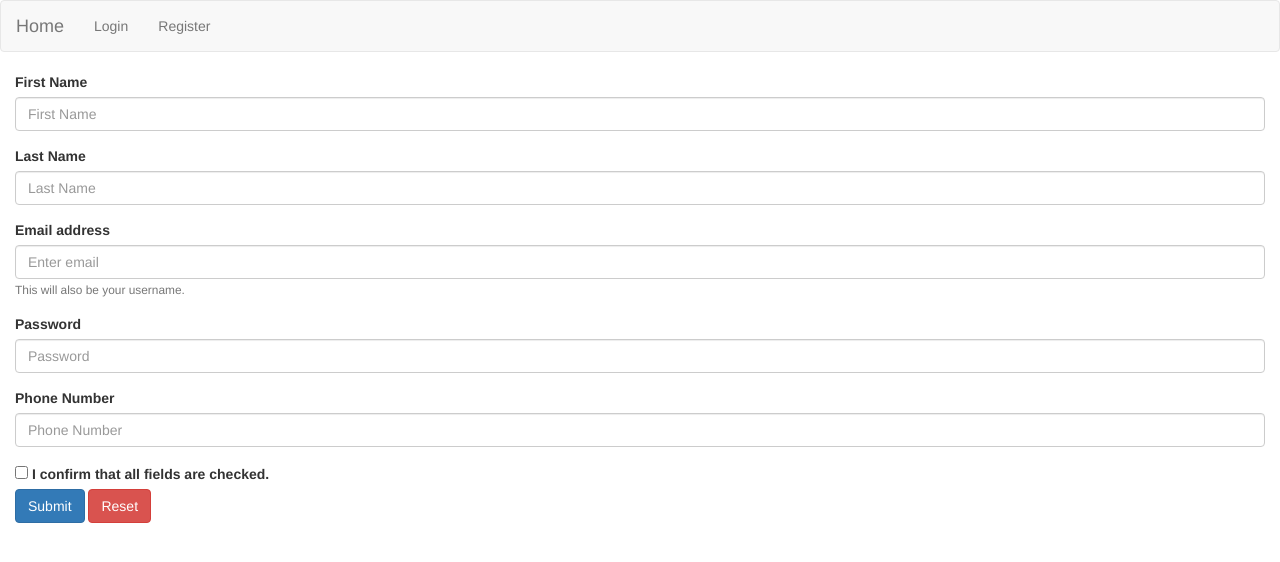
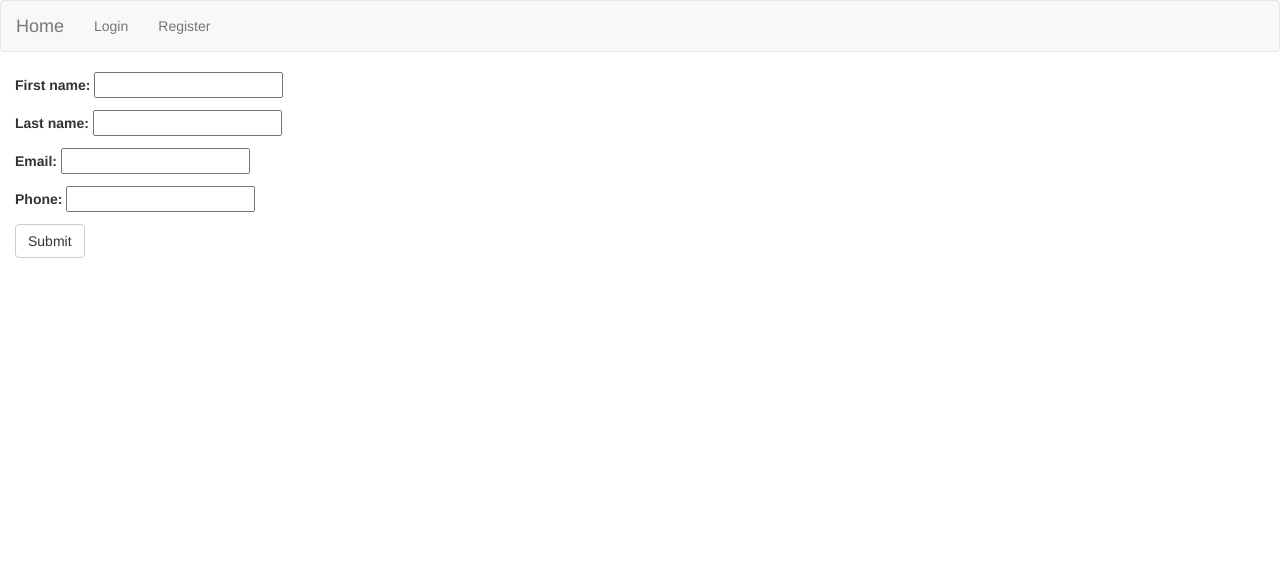
Before and after one commit to delaware2017/team-11, a Django app: template lacc/nominations/templates/registration/register.html in a window 1280 px wide. Shown: the top 562 px of the page. Run offline with Django 3.2, Linux system fonts and the light colour scheme; the template is opened without the code that fills it: values that come from a table or form of the project are taken from there, others are empty; some libraries are stand-ins or nearby versions.

Commit message:
connect model to forms

```diff
--- a/lacc/lacc/urls.py
+++ b/lacc/lacc/urls.py
@@ -18,13 +18,14 @@
 from django.contrib.auth.views import LoginView, LogoutView
 from django.views.generic.edit import CreateView
 from django.contrib.auth.forms import UserCreationForm
+from nominations.forms import NominatorForm
 
 urlpatterns = [
     url(r'^accounts/login/', LoginView.as_view(), name="user_login"),
     url(r'^accounts/logout/', LogoutView.as_view(), name="user_logout"),
     url(r'^accounts/register/', CreateView.as_view(
             template_name='registration/register0.html',
-            form_class=UserCreationForm,
+            form_class = NominatorForm,
             success_url='/'
     )),
     url(r'^accounts/student/', CreateView.as_view(
--- a/lacc/nominations/forms.py
+++ b/lacc/nominations/forms.py
@@ -1,7 +1,8 @@
+from nominations.models import Nominator
+from django import forms
 from django.forms import ModelForm
-from nominations.models import Nominator
 
 class NominatorForm(ModelForm):
     class Meta:
         model = Nominator
-        fields = ['first_name', 'last_name', 'email', 'phone']
+        fields = ['first_name', 'last_name', 'phone', 'email', 'password']
--- a/lacc/nominations/models.py
+++ b/lacc/nominations/models.py
@@ -2,6 +2,7 @@
 import datetime
 # Leverage Django's built-in User models
 from django.contrib.auth.models import User
+from django.forms import ModelForm
 
 class Student(models.Model):
     GENDER = (
@@ -33,16 +34,21 @@
 class Nominator(models.Model):
 
     id = models.IntegerField(primary_key=True)
-    first_name = models.CharField(default="null", max_length=30)
-    last_name = models.CharField(default="null", max_length=30)
-    email = models.CharField(default="null", max_length=200)
-    password = models.CharField(default="null", max_length=200)
-    phone = models.CharField(default="null", max_length=10)
+    first_name = models.CharField(default="", max_length=30)
+    last_name = models.CharField(default="", max_length=30)
+    email = models.CharField(default="", max_length=200)
+    password = models.CharField(default="", max_length=200)
+    phone = models.CharField(default="", max_length=10)
     #students = models.OneToManyField(Student)
 
     def __str__(self):
         """this sets the default return for this object"""
         return self.description
+
+class NominatorForm(ModelForm):
+    class Meta:
+        model = Nominator
+        fields = ['first_name', 'last_name', 'email', 'phone']
 
 class Grader(models.Model):
 
--- a/lacc/nominations/templates/registration/register.html
+++ b/lacc/nominations/templates/registration/register.html
@@ -1,52 +1,12 @@
 {% extends 'base.html' %}
 
 {% block body %}
-<!--<form action="" method="post">{% csrf_token %}-->
-<!--{{form}}-->
-<!--<input type="submit" value="Confirm" />-->
-<!--</form>-->
-
-<form action="" method="post">
-
-    <div class="form-group">
-    <label for="exampleInputEmail1">First Name</label>
-    <input type="text" class="form-control" id="firstName" aria-describedby="emailHelp" placeholder="First Name">
-  </div>
-
-   <div class="form-group">
-    <label for="exampleInputEmail1">Last Name</label>
-    <input type="text" class="form-control" id="lastName" aria-describedby="emailHelp" placeholder="Last Name">
-  </div>
-
-
-  <div class="form-group">
-    <label for="exampleInputEmail1">Email address</label>
-    <input type="email" class="form-control" id="exampleInputEmail1" aria-describedby="emailHelp" placeholder="Enter email">
-    <small id="emailHelp" class="form-text text-muted">This will also be your username.</small>
-  </div>
-
-
-    <div class="form-group">
-    <label for="exampleInputPassword1">Password</label>
-    <input type="password" class="form-control" id="InputPassword1" placeholder="Password">
-  </div>
-
-    <div class="form-group">
-    <label for="exampleInputPassword1">Phone Number</label>
-    <input type="text" class="form-control" id="phoneNumber" placeholder="Phone Number">
-  </div>
-
-  <div class="form-check">
-    <label class="form-check-label">
-      <input type="checkbox" class="form-check-input">
-      I confirm that all fields are checked.
-    </label>
-  </div>
-
-  <button type="submit" class="btn btn-primary" value="save">Submit</button>
-    <button class="btn btn-danger" type="reset">Reset</button>
-
-</form>
-
+  <form method="post" action="">
+    <table>
+    {% csrf_token %}
+    {{form.as_p}}
+  </table>
+    <button type="submit" class="btn btn-default">Submit</button>
+  </form>
 
 {% endblock %}
```
Also changed, not shown: lacc/nominations/templates/registration/register0.html (deleted, +0 -15 lines), lacc/nominations/templates/registration/register1.html (added, +52 -0 lines), lacc/nominations/views.py (+4 -6 lines), lacc/db.sqlite3, lacc/nominations/migrations/0003_nominator_password.py (added).
